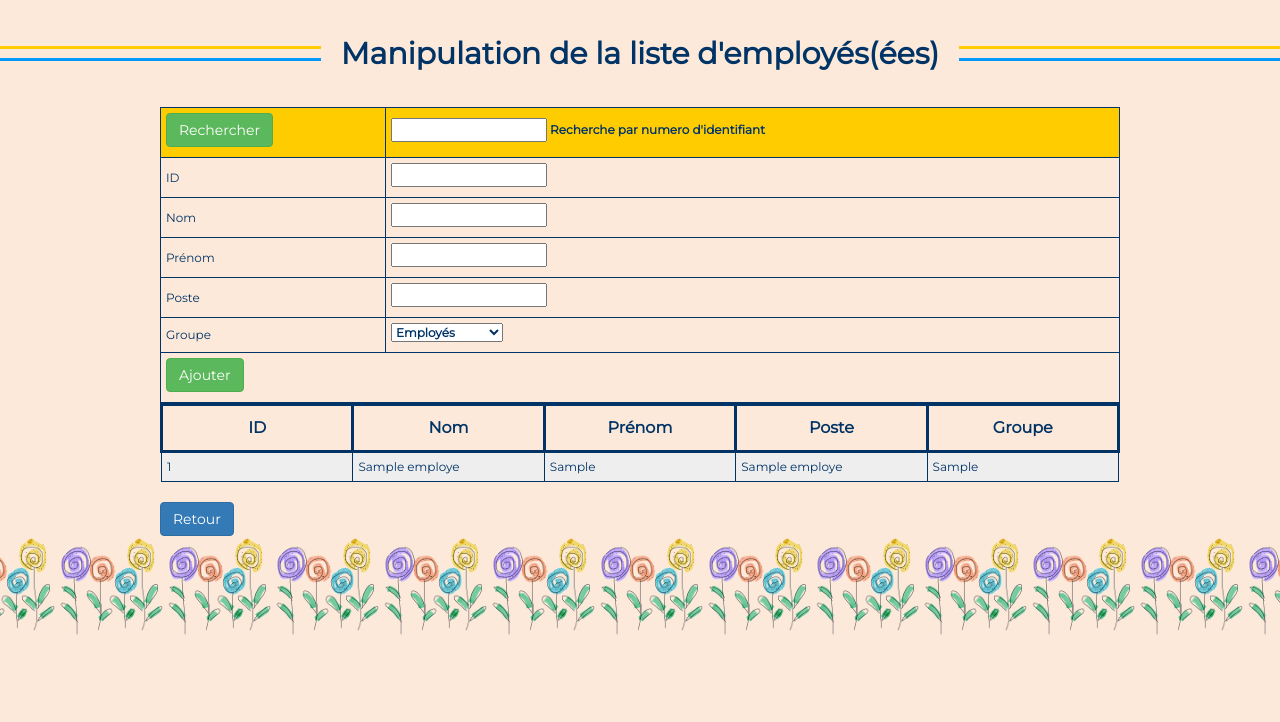
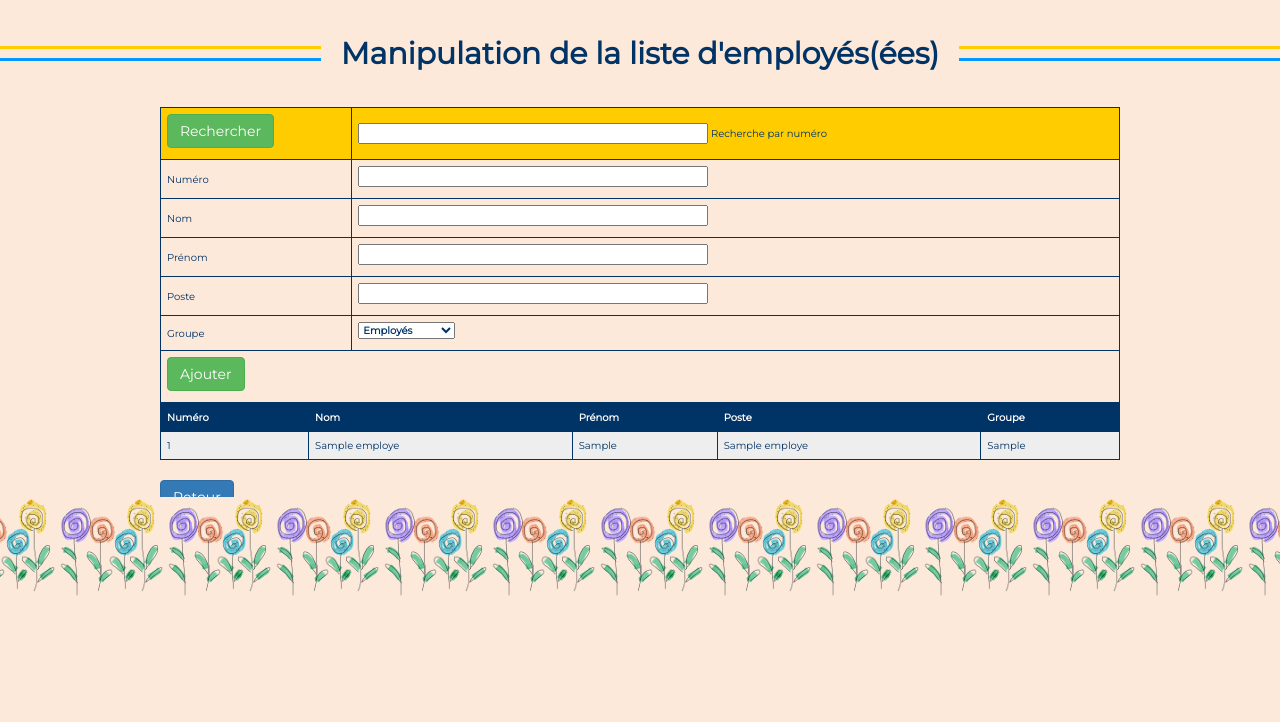
Before and after one commit to quidam66/CPE-CentreJour, a PHP site: page /private/modif.php in a window 1280 px wide; the page is wider, and only the part inside the window is pictured. Shown: the top 722 px of that part. Run offline with PHP 8.4, Linux system fonts and the light colour scheme; the visitor is signed in with stand-in values (Sample User, id 1); tables that the repository leaves empty or names only in its code hold one stand-in row (values such as "Sample post"); some web fonts are replaced.

Commit message:
dernieres modifs CSS

```diff
--- a/css/couleursChaudes.css
+++ b/css/couleursChaudes.css
@@ -62,7 +62,6 @@ img {
 }
 
 .site-header {
-  /*border: solid green 1px;*/
   background-color: #FDE9D9;
   position: absolute;
   top: 0;
@@ -227,20 +226,17 @@ img {
   }
 }
 
-/*bleu*/
 .couleurUn
 {
   background-color: #0099ff;
 }
 
-/*jaune*/
 .couleurDeux
 {
   background-color: #ffcc00;
   color: white;
 }
 
-/*vert*/
 .couleurTrois
 {
   background-color: #9bdd0d;
@@ -261,17 +257,6 @@ img {
 {
  background-color: #FFCCCC;
 }
-
-/*.separator
-{
-  width:90%;
-  border-top: 3px solid #ffcc00;
-  border-bottom: 3px solid #0099ff;
-  margin-bottom: 30px;
-  padding: 0;
-  height: 15px;
-}*/
-
 
 .box-title
 {
@@ -347,7 +332,6 @@ img {
 .iframe-p-text
 {
   text-align: justify;
-  /*margin: 0 20px;*/
 }
 
 .iframe-p-text > p, .employes-container > p
@@ -369,15 +353,6 @@ img {
   color: #0099ff;
   font-size: 16px;
 }
-
-/*.iframe-text > p
-{
-  font-size: 12px;
-  text-align: justify;
-  margin: 0 20px;
-}*/
-
-
 
 .center-title
 {
@@ -401,7 +376,6 @@ img {
 .small-height > ul
 {
   margin-left:-6px;
-  /*color: #003366;*/
   font-size: 14px;
   font-weight: bold;
 }
@@ -504,42 +478,77 @@ img {
   font-size: 14px;
 }
 
-table
-{
+table {
+  color: #003366;
   width: 100%;
+  border-collapse: collapse;
+}
+/* Zebra striping */
+tr:nth-of-type(odd) {
+  /*background: #eee;*/
+}
+th {
+  background: #003366;
+  color: white;
+  font-weight: bold;
+}
+td, th {
+  padding: 6px;
+  border: 1px solid #003366;
+  text-align: left;
 }
 
-table, td
-{
-  color: #003366;
-  border: 1px solid #003366;
-  border-collapse: collapse;
-}
+@media (max-width: 767px){
 
-th
-{
-  border: 3px solid #003366;
-  text-align: center;
-  font-size: 16px;
-  font-weight: bold;
-}
+  /* Force table to not be like tables anymore */
+  .table-menu > table, .table-menu > thead, .table-menu > tbody, .table-menu > th, .table-menu > td, .table-menu > tr {
+    display: block;
+  }
 
-td
-{
-    font-size: 12px;
-    padding: 5px;
-}
+  /* Hide table headers (but not display: none;, for accessibility) */
+  .table-menu > thead tr {
+    position: absolute;
+    top: -9999px;
+    left: -9999px;
+  }
 
-th
-{
-  padding: 10px;
-  width:110px;
+  .table-menu > tr { border: 1px solid #003366; }
+
+  .table-menu > td {
+    border: none;
+    border-bottom: 1px solid #003366;
+    position: relative;
+    padding-left: 50%;
+  }
+
+  .table-menu > td:before {
+    position: absolute;
+    top: 6px;
+    left: 6px;
+    width: 45%;
+    padding-right: 10px;
+    white-space: nowrap;
+  }
+
+  .table-menu > td:nth-of-type(1):before { content: ""; }
+  .table-menu > td:nth-of-type(2):before { content: "Lundi"; }
+  .table-menu > td:nth-of-type(3):before { content: "Mardi"; }
+  .table-menu > td:nth-of-type(4):before { content: "Mercredi"; }
+  .table-menu > td:nth-of-type(5):before { content: "Jeudi"; }
+  .table-menu > td:nth-of-type(6):before { content: "Vendredi"; }
 }
 
 .first-column
 {
   font-size: 16px;
   font-weight: bold;
+}
+
+@media (max-width: 767px){
+  .first-column
+  {
+    font-size: 12px;
+  }
 }
 
 .form-label
@@ -554,6 +563,66 @@ th
   color: #0099ff;
   font-size: 16px;
   font-weight: bold;
+  width:500px;
+}
+
+.form-input-contact
+{
+  color: #0099ff;
+  font-size: 16px;
+  font-weight: bold;
+  width:450px;
+}
+
+@media (max-width: 767px){
+  .form-input, .form-input-contact
+  {
+    width:250px;
+  }
+}
+
+.search-form
+{
+    width:350px;
+}
+
+@media (max-width: 767px){
+  .search-form
+  {
+    width:226px;
+  }
+}
+
+.message-text
+{
+  font-size: 14px;
+  width:580px;
+  height: 90px;
+}
+
+.message-text-contact
+{
+  font-size: 14px;
+  width:450px;
+  height: 90px;
+}
+
+@media (max-width: 767px){
+  .message-text, .message-text-contact
+  {
+    width:285px;
+  }
+}
+
+.form-ckb
+{
+  width: 25px;
+  height:25px;
+}
+
+#label-message
+{
+  margin-left: 10px;
 }
 
 .form-btn-label
@@ -591,9 +660,6 @@ img.align-right
 .background-equipe
 {
   background: url("../images/fillette_alpha.png") center no-repeat;
-  /*filter:alpha(opacity=25);
-  opacity: 0.25;
-  -moz-opacity:0.25;*/
 }
 
 .background-accueil
@@ -617,6 +683,7 @@ img.align-right
 
 .error-connexion
 {
+  color: red;
   font-size: 18px;
   font-weight: bold;
 }
@@ -633,8 +700,6 @@ img.align-right
   height: 100px;
   background-color: #FDE9D9;
   background-image: url("../images/fleursFooter3.png");
-  /*position: absolute;
-  bottom: 0;*/
   left: -50px;
   width:150%;
 }
@@ -681,7 +746,7 @@ img.align-right
   font-weight: bold;
 }
 
-#employe_form_container
+#employe_form_container, #login_form_container
 {
   width:75%;
   margin: auto;
--- a/js/scripts.js
+++ b/js/scripts.js
@@ -64,34 +64,15 @@ $(".nav a").on("click", function(){
 
 function resizeIframe()
 {
-	/*var infoH = $(".information").css("height");
-	infoH = infoH.substring(0, infoH.indexOf("px"));
-
-	var headH = $(".site-header").css("height");
-	headH = headH.substring(0, headH.indexOf("px"));
-
-	var footH = $(".site-footer").css("height");
-	footH = footH.substring(0, footH.indexOf("px"));
-
-	console.log("height du page moins document WIDTH = " + document.body.clientWidth);
-
-	if(infoH > document.body.clientHeight)
-	{
-		$(".index_ifrm").css("height", infoH);
-	}
-	else
-	{
-		$(".index_ifrm").css("height", (document.body.clientHeight - footH - 5));
-	}*/
-
-	//$(".index_ifrm").css("height", infoH);
-	//$(".site-footer").css("bottom", 10);
-
 	console.log($(".index_ifrm").contents().outerHeight());
 	$(".index_ifrm").css("height", 0);
 	$(".index_ifrm").css("height", $(".index_ifrm").contents().outerHeight() + 75);
+};
 
-};
+function resizePrivatePage()
+{
+
+}
 
 function goBack()
 {
@@ -103,15 +84,48 @@ function returnTo()
 	$("head").append("<meta http-equiv='refresh' content='0;URL=../private/welcome.php'>");
 }
 
+function backHome()
+{
+	document.location.href='../index.html';
+}
+
+function backToWelcome()
+{
+	document.location.href='../private/welcome.php';
+}
+
 function logout()
 {
-	console.log("in logout");
 	document.location.href='../private/logout.php';
 }
+
+$(document).ready(function()
+{
+	if($("#login_form_container").height() != null)
+	{
+		console.log($("#login_form_container").height());
+		$(".private-site-footer").css({"position":"absolute"});
+		$(".private-site-footer").css({"top":($("#login_form_container").height() + 90)+"px"});
+	}
+
+	if($("#employe_form_container").height() != null)
+	{
+		console.log($("#employe_form_container").height());
+		$(".private-site-footer").css({"position":"absolute"});
+		$(".private-site-footer").css({"top":($("#employe_form_container").height() + 100)+"px"});
+	}
+
+	if($("#welcome_form_container").height() != null)
+	{
+		console.log($("#welcome_form_container").height());
+		$(".private-site-footer").css({"position":"absolute"});
+		$(".private-site-footer").css({"top":($("#welcome_form_container").height() + 250)+"px"});
+	}
+});
 
 /*$("#css1").click(function() { $("link[rel=stylesheet]").attr({href : "css/style.css"}); });
 $("#css2").click(function() { $("link[rel=stylesheet]").attr({href : "css/couleursChaudes.css"}); });*/
 
-//$(".index_ifrm").onLoad = resizeIframe;
+
 //maframe.onLoad = resizeIframe();
 window.onresize = resizeIframe;
--- a/pages/absence.php
+++ b/pages/absence.php
@@ -31,7 +31,7 @@
 				</div>
 				<div class="form-label">Raison(s) de l'absence:&nbsp;</div>
 				<div>
-					<textarea id="message form-input" name="message" value="" rows="10" cols="66"></textarea>
+					<textarea class="message-text" id="message" name="message" value="" rows="10" cols="66"></textarea>
 				</div>
 				<div class="small-height"></div>
 				<div>
--- a/pages/politique_sante.html
+++ b/pages/politique_sante.html
@@ -3,7 +3,7 @@
 <head>
     <meta charset="utf-8" />
     <meta name="viewport" content="width=device-width, initial-scale=1.0" />
-    <title>Playhouse</title>
+    <title>CPE Centre Jour</title>
 	<link href='http://fonts.googleapis.com/css?family=Montserrat' rel='stylesheet' type='text/css'>
 	<link href='http://fonts.googleapis.com/css?family=Quicksand' rel='stylesheet' type='text/css'>
 
--- a/pages/programme_educatif.html
+++ b/pages/programme_educatif.html
@@ -3,7 +3,7 @@
 <head>
     <meta charset="utf-8" />
     <meta name="viewport" content="width=device-width, initial-scale=1.0" />
-    <title>Playhouse</title>
+    <title>CPE Centre Jour</title>
 	<link href='http://fonts.googleapis.com/css?family=Montserrat' rel='stylesheet' type='text/css'>
 	<link href='http://fonts.googleapis.com/css?family=Quicksand' rel='stylesheet' type='text/css'>
 
--- a/pages/regie_interne.html
+++ b/pages/regie_interne.html
@@ -3,7 +3,7 @@
 <head>
     <meta charset="utf-8" />
     <meta name="viewport" content="width=device-width, initial-scale=1.0" />
-    <title>Playhouse</title>
+    <title>CPE Centre Jour</title>
 	<link href='http://fonts.googleapis.com/css?family=Montserrat' rel='stylesheet' type='text/css'>
 	<link href='http://fonts.googleapis.com/css?family=Quicksand' rel='stylesheet' type='text/css'>
 
--- a/private/message.json
+++ b/private/message.json
@@ -1 +1 @@
-{"message":{"active":false,"texte":"Tempete de neige, CPE ferm\u00e9."}}
+{"message":{"texte":"message","active":false,"date":"12-06-2016"}}
--- a/private/modif.php
+++ b/private/modif.php
@@ -28,17 +28,15 @@
 						</label>
 					</td>
 					<td class="couleur-fond-td">
-						<label>
-							<input name="t_rechercher" type="text" id="t_rechercher" />
-							<span>Recherche par numero d'identifiant</span>
-						</label>
+							<input class="search-form" name="t_rechercher" type="text" id="t_rechercher" />
+							<span>Recherche par numéro</span>
 					</td>
 				</tr>
 				<tr>
-					<td>ID</td>
+					<td>Numéro</td>
 					<td>
 						<label>
-							<input name="t_id" type="text" id="t_id" />
+							<input class="search-form" name="t_cpe_id" type="text" id="t_cpe_id" />
 						</label>
 					</td>
 				</tr>
@@ -46,7 +44,7 @@
 					<td>Nom</td>
 					<td>
 						<label>
-							<input name="t_nom" type="text" id="t_nom" />
+							<input class="search-form" name="t_nom" type="text" id="t_nom" />
 						</label>
 					</td>
 				</tr>
@@ -54,7 +52,7 @@
 					<td>Prénom</td>
 					<td>
 						<label>
-							<input name="t_prenom" type="text" id="t_prenom" />
+							<input class="search-form" name="t_prenom" type="text" id="t_prenom" />
 						</label>
 					</td>
 				</tr>
@@ -62,7 +60,7 @@
 					<td>Poste</td>
 					<td>
 						<label>
-							<input name="t_poste" type="text" id="t_poste" />
+							<input class="search-form" name="t_poste" type="text" id="t_poste" />
 						</label>
 					</td>
 				</tr>
@@ -101,7 +99,7 @@
 ?>
 		<table>
 			<tr>
-				<th>ID</th>
+				<th>Numéro</th>
 				<th>Nom</th>
 				<th>Prénom</th>
 				<th>Poste</th>
@@ -116,7 +114,7 @@ if ($var==0)
 {
 ?>
 			<tr class="color-row-zero">
-				<td><?php echo $donnees['id']; ?></td>
+				<td><?php echo $donnees['cpe_id']; ?></td>
 				<td><?php echo $donnees['nom']; ?></td>
 				<td><?php echo $donnees['prenom']; ?></td>
 				<td><?php echo $donnees['titre']; ?></td>
@@ -129,7 +127,7 @@ else
 {
 ?>
 			<tr class="color-row-one">
-				<td><?php echo $donnees['id']; ?></td>
+				<td><?php echo $donnees['cpe_id']; ?></td>
 				<td><?php echo $donnees['nom']; ?></td>
 				<td><?php echo $donnees['prenom']; ?></td>
 				<td><?php echo $donnees['titre']; ?></td>
@@ -146,12 +144,6 @@ $reponse->closeCursor();
 	<div id='btn-back'>
 		<button class="btn btn-primary" onClick="returnTo()">Retour</button>
 	</div>
-	<script>
-		$(document).ready(function()
-		{
-			$(".private-site-footer").css({"position":"absolute"}, {"bottom":"0px"});
-		});
-	</script>
 	<div class="private-site-footer"></div>
 </body>
 </html>
```
Also changed, not shown: pages/accueil.html (+1 -27 lines), pages/contact.php (+4 -6 lines), pages/equipe.php (+1 -7 lines), pages/menu_ete.html (+25 -9 lines), pages/menu_hiver.html (+36 -16 lines), private/code.php (+26 -27 lines), private/login.php (+28 -23 lines), private/urgence.php (+31 -14 lines), private/welcome.php (+1 -11 lines).
